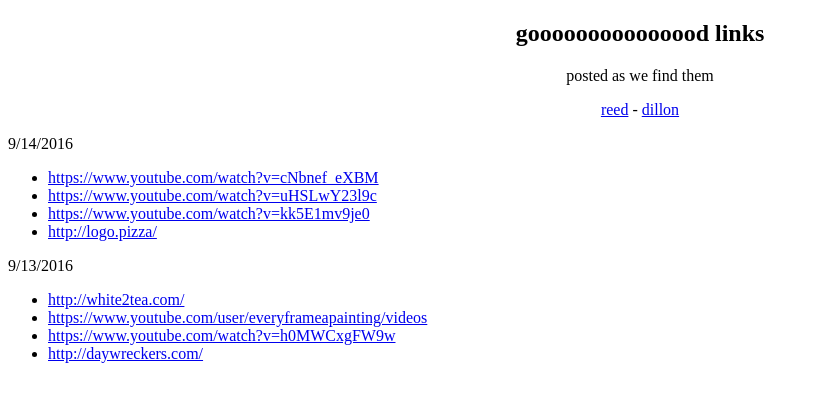
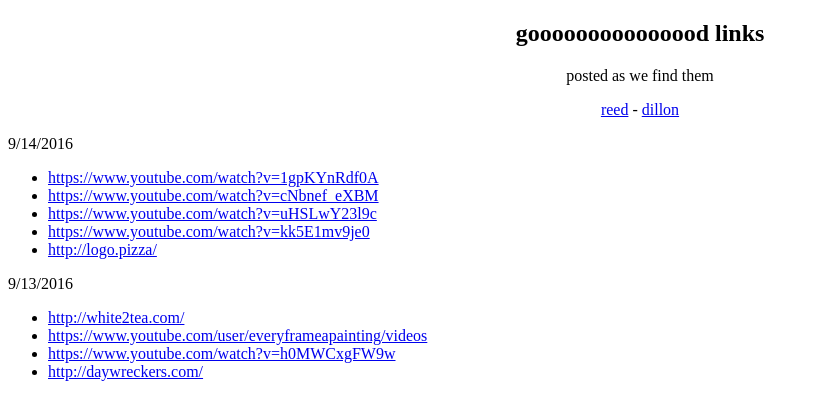
Before and after one commit to reedrosenbluth/goodlinks, a plain HTML site: page index.html in a window 1280 px wide. Shown: the whole page, without its empty margins (0-819 px from the left). Drawn offline with Linux system fonts and the light colour scheme.

Commit message:
Update index.html

```diff
--- a/index.html
+++ b/index.html
@@ -12,6 +12,7 @@
 
   <p>9/14/2016</p>
   <ul>
+    <li><a target="_blank" href="https://www.youtube.com/watch?v=1gpKYnRdf0A">https://www.youtube.com/watch?v=1gpKYnRdf0A</a></li>
     <li><a target="_blank" href="https://www.youtube.com/watch?v=cNbnef_eXBM">https://www.youtube.com/watch?v=cNbnef_eXBM</a></li>
     <li><a target="_blank" href="https://www.youtube.com/watch?v=uHSLwY23l9c">https://www.youtube.com/watch?v=uHSLwY23l9c</a></li>
     <li><a target="_blank" href="https://www.youtube.com/watch?v=kk5E1mv9je0">https://www.youtube.com/watch?v=kk5E1mv9je0</a></li>
```
